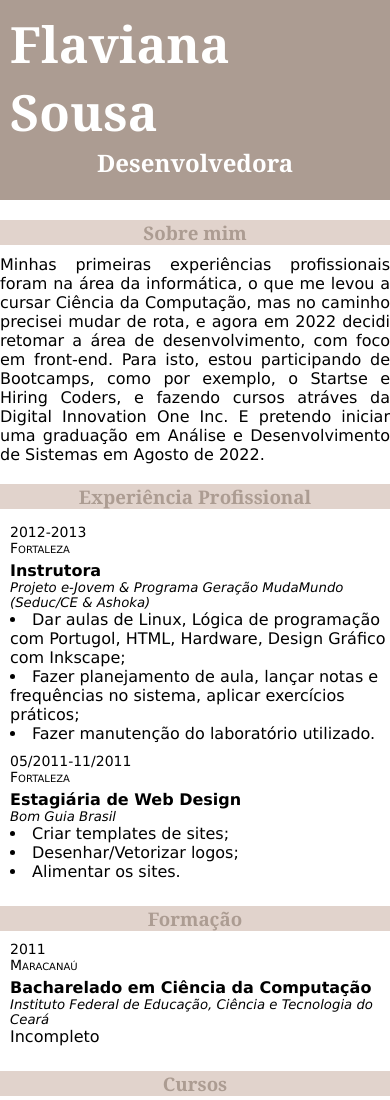
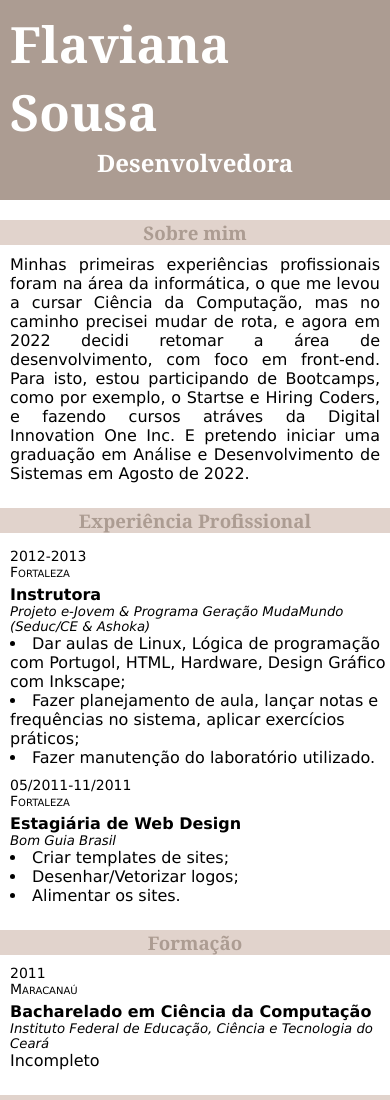
Before and after one commit to flavicastelo/curriculo-flaviana, a plain HTML site: page index.html in a window 390 px wide. Shown: the top 1100 px of the page. Drawn offline with Linux system fonts and the light colour scheme.

Commit message:
alinhamento do Sobre mim

```diff
--- a/style.css
+++ b/style.css
@@ -177,6 +177,9 @@ footer{
     .container{
         width: 100%;
     }
+    .sobre-mim > p{
+        margin: 5px 10px;
+    }
     .item{
         display: flex;
         flex-direction: column;
```
